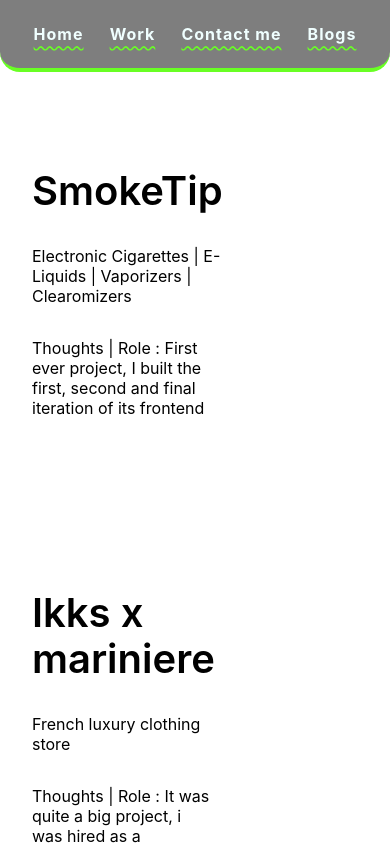
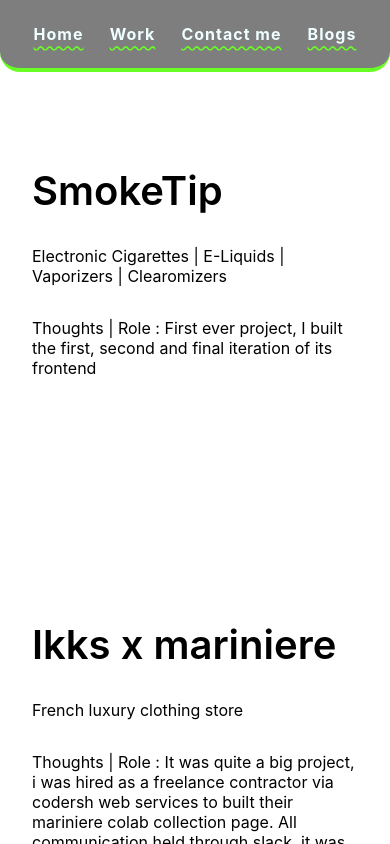
Before and after one commit to sapeol/nextjs-portfolio, a Next.js app: page /work in a window 390 px wide. Shown: the top 844 px of the page. Built offline with nearby package versions, Linux system fonts and the light colour scheme.

Commit message:
fix: porfolio items mobile responsiveness

```diff
--- a/styles/Work.module.css
+++ b/styles/Work.module.css
@@ -11,3 +11,12 @@
 .porfolio_content p {
   margin-top: 2rem;
 }
+
+@media (max-width: 600px) {
+  .porfolio_item {
+    height: 50vh;
+    padding: unset;
+    margin-bottom: 2rem;
+    flex-basis: 100%;
+  }
+}
```
